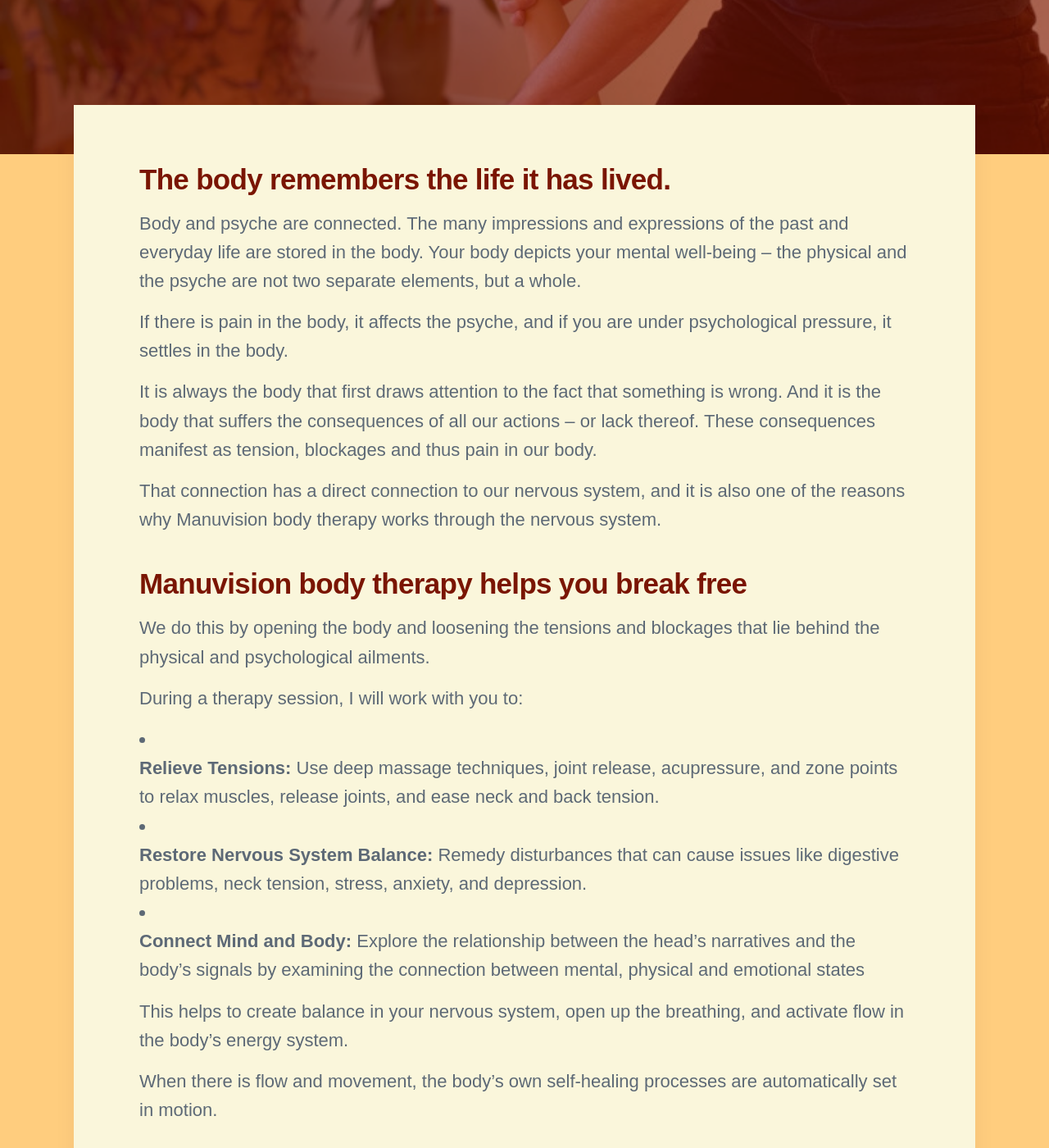
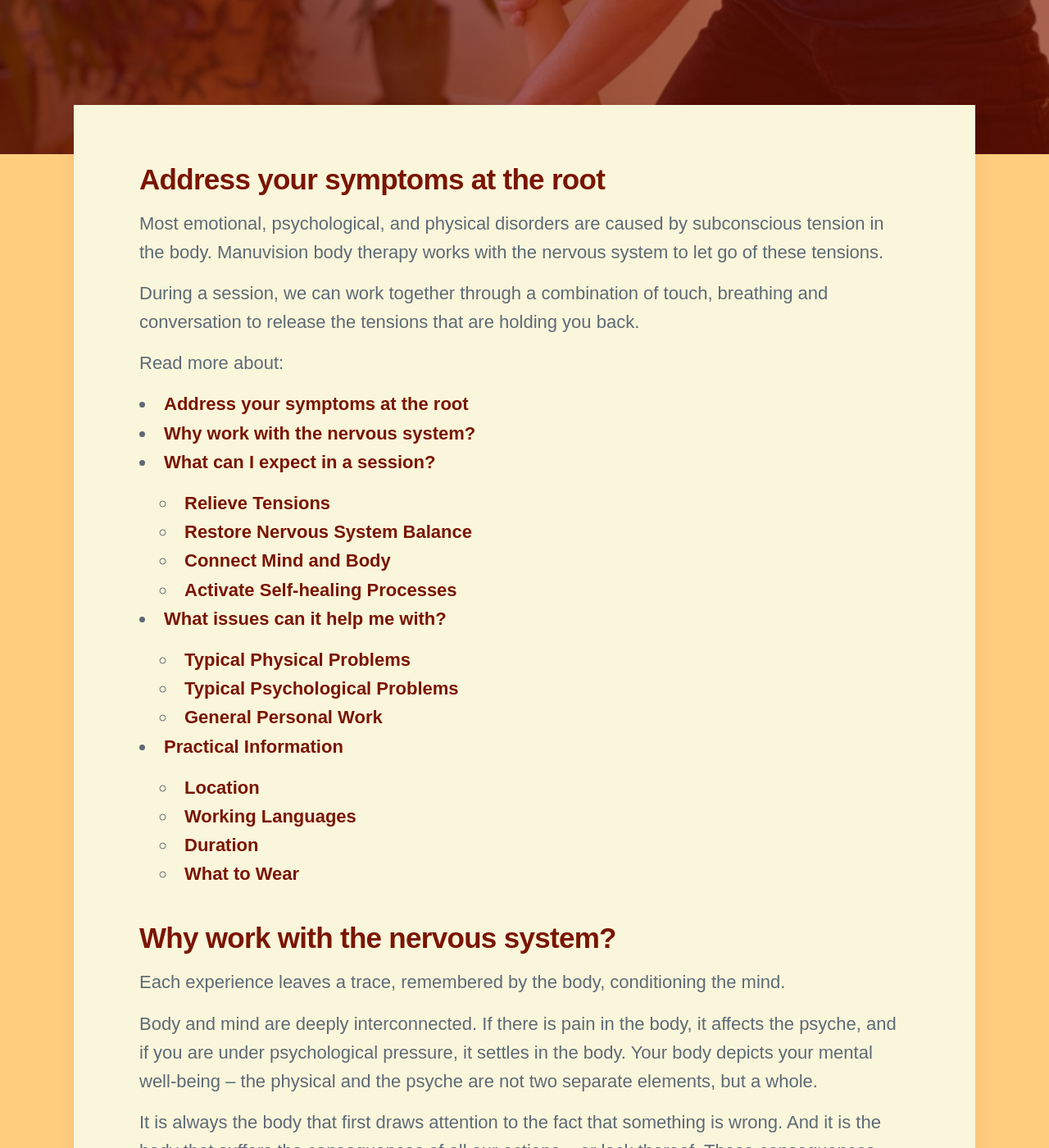
Before and after one commit to threekeytherapy/threekeytherapy.com, a Jekyll site: the page built from _projects/bodytherapy.md, in a window 1280 px wide and 1400 px high, scrolled down 520 px. Shown: the whole window at 82% size. Built offline with Jekyll 4.4.1, drawn with Linux system fonts in a browser that asks for light colours; nearby versions of some CDN libraries; some web fonts are replaced; some of the changed text lies outside the part shown.

Commit message:
big updates

```diff
--- a/_projects/bodytherapy.md
+++ b/_projects/bodytherapy.md
@@ -1,7 +1,7 @@
 ---
 title: Individual sessions
 subtitle:
-description: By using touch, breathing, and conversation, we can work together to relieve the tensions underneath your symptoms, restore balance in your nervous system, and activate your body’s natural healing processes. Available in English, Dutch, Spanish, and (rusty) French.
+description: Experience relief from your symptoms by releasing the underlying tension in your body, restoring balance to your nervous system, and activating your natural healing process. Available in English, Dutch, Spanish, and (rusty) French.
 featured_image: /images/treatment2.jpg
 homepage_image: /images/treatment2.jpg
 date: 2023-11-01 00:00:00
@@ -10,45 +10,72 @@ redirects_from:
   - /treatments
 ---
 
-## The body remembers the life it has lived.
+## Address your symptoms at the root
 
-Body and psyche are connected.
-The many impressions and expressions of the past and everyday life are stored in the body.
+Most emotional, psychological, and physical disorders are caused by subconscious tension in the body.
+Manuvision body therapy works with the nervous system to let go of these tensions.
+
+During a session, we can work together through a combination of touch, breathing and conversation to release the tensions that are holding you back.
+
+Read more about:
+- [Address your symptoms at the root](#address-your-symptoms-at-the-root)
+- [Why work with the nervous system?](#why-work-with-the-nervous-system)
+- [What can I expect in a session?](#what-can-i-expect-in-a-session)
+  - [Relieve Tensions](#relieve-tensions)
+  - [Restore Nervous System Balance](#restore-nervous-system-balance)
+  - [Connect Mind and Body](#connect-mind-and-body)
+  - [Activate Self-healing Processes](#activate-self-healing-processes)
+- [What issues can it help me with?](#what-issues-can-it-help-me-with)
+  - [Typical Physical Problems](#typical-physical-problems)
+  - [Typical Psychological Problems](#typical-psychological-problems)
+  - [General Personal Work](#general-personal-work)
+- [Practical Information](#practical-information)
+  - [Location](#location)
+  - [Working Languages](#working-languages)
+  - [Duration](#duration)
+  - [What to Wear](#what-to-wear)
+
+## Why work with the nervous system?
+
+Each experience leaves a trace, remembered by the body, conditioning the mind.
+
+Body and mind are deeply interconnected.
+If there is pain in the body, it affects the psyche, and if you are under psychological pressure, it settles in the body.
 Your body depicts your mental well-being – the physical and the psyche are not two separate elements, but a whole.
-
-If there is pain in the body, it affects the psyche, and if you are under psychological pressure, it settles in the body.
 
 It is always the body that first draws attention to the fact that something is wrong.
 And it is the body that suffers the consequences of all our actions – or lack thereof.
 These consequences manifest as tension, blockages and thus pain in our body.
 
-That connection has a direct connection to our nervous system, and it is also one of the reasons why Manuvision body therapy works through the nervous system.
+The nervous system is where these two connect, which is one of the reasons why Manuvision body therapy works through the nervous system.
 
-## Manuvision body therapy helps you break free
+## What can I expect in a session?
 
-We do this by opening the body and loosening the tensions and blockages that lie behind the physical and psychological ailments.
+During a therapy session I will work with you to open the body and loosening the tensions and blockages that lie behind the physical and psychological ailments.
+This can include:
 
-During a therapy session, I will work with you to:
+### Relieve Tensions
 
-* **Relieve Tensions:**
-  Use deep massage techniques, joint release, acupressure, and zone points to relax muscles, release joints, and ease neck and back tension.
+Use deep massage techniques, joint release, acupressure, and zone points to relax muscles, release joints, and ease neck and back tension.
 
-* **Restore Nervous System Balance:**
-  Remedy disturbances that can cause issues like digestive problems, neck tension, stress, anxiety, and depression.
+### Restore Nervous System Balance
 
+Remedy disturbances that can cause issues like digestive problems, neck tension, stress, anxiety, and depression.
 
-* **Connect Mind and Body:**
-  Explore the relationship between the head's narratives and the body's signals by examining the connection between mental, physical and emotional states
+### Connect Mind and Body
 
-This helps to create balance in your nervous system, open up the breathing, and activate flow in the body's energy system.
+Explore the relationship between the head's narratives and the body's signals by examining the connection between mental, physical and emotional states
 
+### Activate Self-healing Processes
+
+Create balance in your nervous system, open up the breathing, and activate flow in the body's energy system.
 When there is flow and movement, the body's own self-healing processes are automatically set in motion.
 
-## Benefits of Manuvision Body Therapy
+## What issues can it help me with?
 
 Manuvision body therapy can remedy a wide spectrum of physical and mental disorders, which can be rooted in everything from work injuries and physiological imbalances to mental states caused by stress, shock or trauma.
 
-### Typical Physical Problems:
+### Typical Physical Problems
 
 * Back, neck and lower back pain
 * Pain in shoulders, elbows, wrists, knees, ankles and hips
@@ -57,19 +84,18 @@ Manuvision body therapy can remedy a wide spectrum of physical and mental disord
 * Pregnancy and postpartum complications
 * Digestive problems
 
-### Typical Psychological Problems:
+### Typical Psychological Problems
 
 * Stress, anxiety and burnout
 * Eating and sleep disorders
 * Depression, grief and PTSD (post-traumatic stress disorder)
 
-### General Personal Work:
+### General Personal Work
 
 * Embodiment and grounding
 * Gaining confidence and speaking up
 * Setting boundaries and saying no
 * Coming closer to yourself to live the life that you want to live
-
 
 Manuvision can address a wide range of physical and mental disorders, including:
 
@@ -79,19 +105,22 @@ Manuvision can address a wide range of physical and mental disorders, including:
 
 ### Location
 
-**Amsterdam East**:
+**Amsterdam East**
 Monday and Friday - Newtonstraat 4, 1098 HD (bel: Serire)
 
-**Amsterdam West**:
+**Amsterdam West**
 Thursday - Keizersgracht 166a, 1015 CZ, (bel: Equilibrium Massage Therapy)
 
-### Working Languages:
+### Working Languages
+
 English, Dutch, Spanish and rusty French
 
-### Duration:
+### Duration
+
 1h 15min, intake 1h 30min
 
-### What to Wear:
+### What to Wear
+
 Treatments involve touch, and the nervous system responds best to skin contact.
 For this reason, treatments work best without big items of clothing.
 I recommend wearing underwear that is not revealing and a sports bra.
--- a/index.html
+++ b/index.html
@@ -1,7 +1,7 @@
 ---
 layout: default
 title: Three Key Therapy
-description: Manuvision body therapy in English, Dutch, Spanish and French. Resolve your emotional, mental, and physical blockages by decompressing your nervous system.
+description: Manuvision is a treatment method that addresses emotional, psychological, and physical disorders through the body. Available in English, Dutch, Spanish and French.
 featured_image: /images/treatment6crop2.jpg
 ---
 
@@ -15,7 +15,7 @@ featured_image: /images/treatment6crop2.jpg
 
 		<h1>Manuvision body therapy</h1>
 		<p><strong>
-			Manuvision is a treatment method that addresses physical, psychological, and emotional disorders through the body
+			Manuvision is a treatment method that addresses emotional, psychological, and physical disorders through the body
 		</strong></p>
 
 	</div>
```
